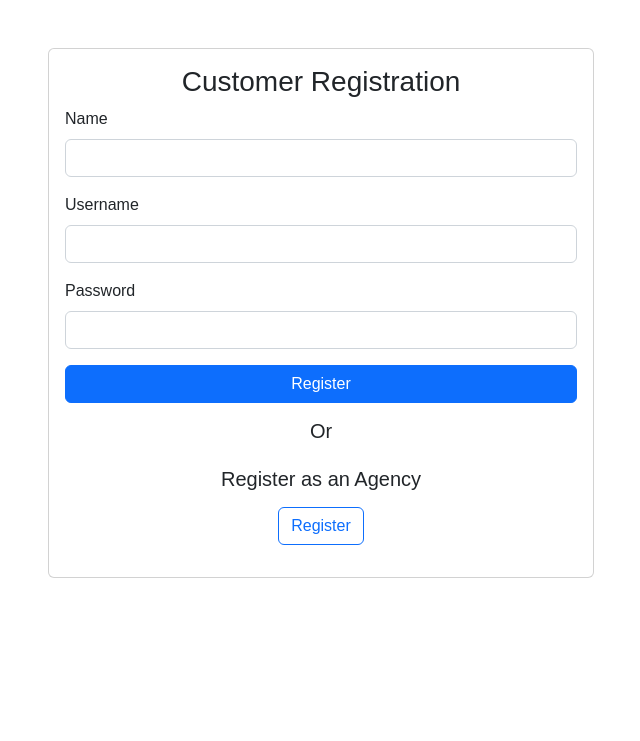
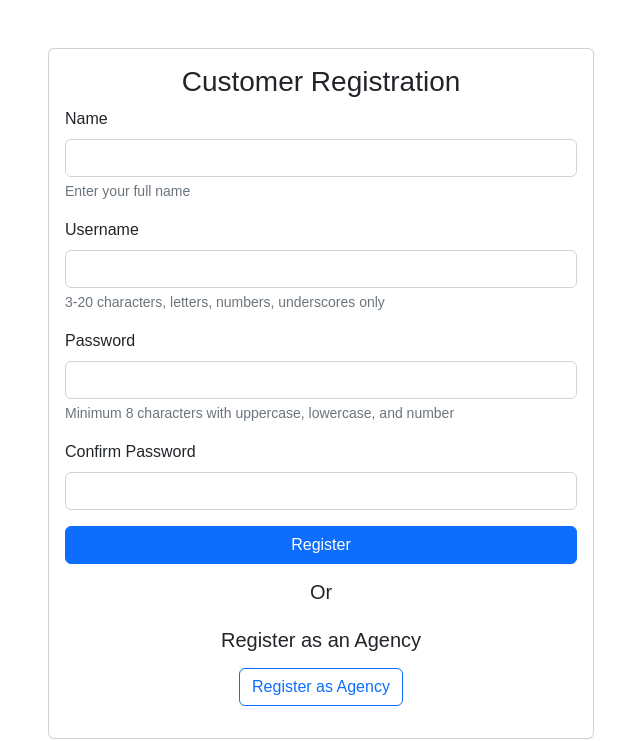
Before and after one commit to shubhamvir/Rent-a-car, a PHP site: page /customer_register.php in a window 1280 px wide. Shown: the part 59-800 px from the top of the page, without its empty margins (319-959 px from the left). Run offline with PHP 8.4, Linux system fonts and the light colour scheme; some libraries are stand-ins or nearby versions.

Commit message:
Update customer_register.php

```diff
--- a/customer_register.php
+++ b/customer_register.php
@@ -1,29 +1,44 @@
 <?php
-require_once 'security.php'; // Add this line
-
-//session_start();
+require_once 'security.php';
+require_once 'validation.php';
 
 if ($_SERVER["REQUEST_METHOD"] == "POST") {
     //  database connection
     include 'db_connect.php';
 
-    // Get form data
-    $customer_name = $_POST["customer_name"];
-    $customer_username = $_POST["customer_username"];
-    $customer_password = $_POST["customer_password"];
+    // Get and sanitize form data
+    $customer_name = sanitize_input($_POST["customer_name"]);
+    $customer_username = sanitize_input($_POST["customer_username"]);
+    $customer_password = $_POST["customer_password"]; // Don't sanitize password
 
+    // Validate inputs
+    if (!validate_username($customer_username)) {
+        $_SESSION["registration_error"] = "Invalid username format. Use 3-20 letters, numbers, or underscores.";
+        header("Location: customer_register.php");
+        exit();
+    }
+
+    if (!validate_password($customer_password)) {
+        $_SESSION["registration_error"] = "Password must be at least 8 characters with uppercase, lowercase and number.";
+        header("Location: customer_register.php");
+        exit();
+    }
+
+    // Optional: Validate name
+    if (empty($customer_name) || strlen($customer_name) > 100) {
+        $_SESSION["registration_error"] = "Please enter a valid name (max 100 characters).";
+        header("Location: customer_register.php");
+        exit();
+    }
 
     // Hash the password for security
     $hashedPassword = password_hash($customer_password, PASSWORD_DEFAULT);
 
-    // Insert customer data into the database
-    //$query = "INSERT INTO Users (username, password, user_type, name) VALUES ('$customer_username', '$hashedPassword', 'customer', '$customer_name')";
+    // Insert customer data into the database using prepared statement
     $stmt = $conn->prepare("INSERT INTO Users (username, password, user_type, name) VALUES (?, ?, 'customer', ?)");
-$stmt->bind_param("sss", $customer_username, $hashedPassword, $customer_name);
-$stmt->execute();
+    $stmt->bind_param("sss", $customer_username, $hashedPassword, $customer_name);
 
-    $result = $conn->query($query);
-    if ($result === TRUE) {
+    if ($stmt->execute()) {
         // Registration successful
         $_SESSION["registration_success"] = "Registration successful. Please login.";
         header("Location: customer_login.php");
@@ -36,16 +51,13 @@ $stmt->execute();
     }
 
     // Close connection
+    $stmt->close();
     $conn->close();
 }
 ?>
 
-
-
-
 <!DOCTYPE html>
 <html lang="en">
-
 <head>
     <meta charset="UTF-8">
     <meta name="viewport" content="width=device-width, initial-scale=1.0">
@@ -57,43 +69,68 @@ $stmt->execute();
 
 <body>
     <?php include 'customer_navbar.php'; ?>
+
     <div class="container mt-5">
+        <!-- Display success/error messages -->
+        <?php if(isset($_SESSION["registration_success"])): ?>
+        <div class="alert alert-success alert-dismissible fade show" role="alert">
+            <?php echo $_SESSION["registration_success"]; ?>
+            <button type="button" class="close" data-dismiss="alert" aria-label="Close">
+                <span aria-hidden="true">&times;</span>
+            </button>
+        </div>
+        <?php unset($_SESSION["registration_success"]); ?>
+        <?php endif; ?>
 
+        <?php if(isset($_SESSION["registration_error"])): ?>
+        <div class="alert alert-danger alert-dismissible fade show" role="alert">
+            <?php echo $_SESSION["registration_error"]; ?>
+            <button type="button" class="close" data-dismiss="alert" aria-label="Close">
+                <span aria-hidden="true">&times;</span>
+            </button>
+        </div>
+        <?php unset($_SESSION["registration_error"]); ?>
+        <?php endif; ?>
 
         <div class="row justify-content-center">
             <div class="col-md-6">
                 <div class="card">
                     <div class="card-body">
                         <h3 class="card-title text-center">Customer Registration</h3>
-                        <form action="customer_register.php" method="POST">
-
+                        <form action="customer_register.php" method="POST" onsubmit="return validateForm()">
                             <div class="form-group">
                                 <label for="customer_name">Name</label>
-                                <input type="text" class="form-control" id="customer_name" name="customer_name"
-                                    required>
+                                <input type="text" class="form-control" id="customer_name" name="customer_name" required>
+                                <small class="form-text text-muted">Enter your full name</small>
                             </div>
 
                             <div class="form-group">
                                 <label for="customer_username">Username</label>
-                                <input type="text" class="form-control" id="customer_username" name="customer_username"
-                                    required>
+                                <input type="text" class="form-control" id="customer_username" name="customer_username" required>
+                                <small class="form-text text-muted">3-20 characters, letters, numbers, underscores only</small>
                             </div>
+
                             <div class="form-group">
                                 <label for="customer_password">Password</label>
-                                <input type="password" class="form-control" id="customer_password"
-                                    name="customer_password" required>
+                                <input type="password" class="form-control" id="customer_password" name="customer_password" required>
+                                <small class="form-text text-muted">Minimum 8 characters with uppercase, lowercase, and number</small>
                             </div>
+
+                            <div class="form-group">
+                                <label for="confirm_password">Confirm Password</label>
+                                <input type="password" class="form-control" id="confirm_password" name="confirm_password" required>
+                            </div>
+
                             <button type="submit" class="btn btn-primary btn-block">Register</button>
 
-                            <div class="container text-center mt-3 ">
+                            <div class="container text-center mt-3">
                                 <h5>Or</h5>
                             </div>
 
                             <div class="card-body">
                                 <h5 class="card-title text-center">Register as an Agency</h5>
                                 <div class="text-center mt-3">
-                                    <a href="agency_register.php" class="btn btn-outline-primary">Register</a>
-
+                                    <a href="agency_register.php" class="btn btn-outline-primary">Register as Agency</a>
                                 </div>
                             </div>
                         </form>
@@ -102,6 +139,31 @@ $stmt->execute();
             </div>
         </div>
     </div>
+
+    <!-- JavaScript for client-side validation -->
+    <script>
+    function validateForm() {
+        var password = document.getElementById("customer_password").value;
+        var confirmPassword = document.getElementById("confirm_password").value;
+
+        // Check password match
+        if (password !== confirmPassword) {
+            alert("Passwords do not match!");
+            return false;
+        }
+
+        // Check password strength (optional client-side check)
+        if (password.length < 8) {
+            alert("Password must be at least 8 characters long!");
+            return false;
+        }
+
+        return true;
+    }
+    </script>
+
+    <script src="https://code.jquery.com/jquery-3.5.1.slim.min.js"></script>
+    <script src="https://cdn.jsdelivr.net/npm/@popperjs/core@2.5.4/dist/umd/popper.min.js"></script>
+    <script src="https://stackpath.bootstrapcdn.com/bootstrap/4.5.2/js/bootstrap.min.js"></script>
 </body>
-
 </html>
```
